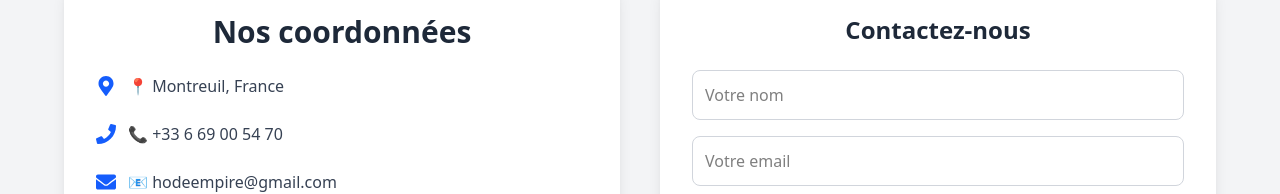
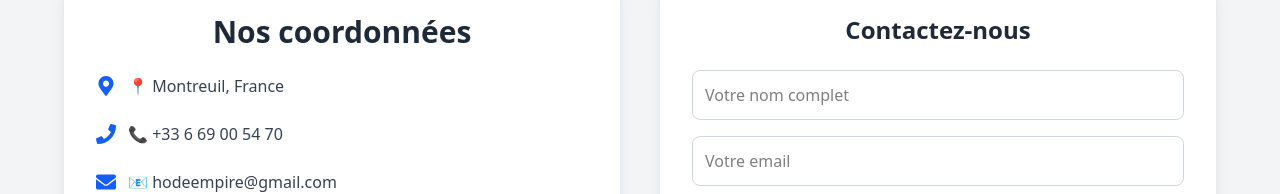
Before and after one commit to JoelGantshua/StruggleDayJourney, a React (Vite) app: page /contact in a window 1280 px wide. Shown: the part 146-340 px from the top of the page. Built offline with nearby package versions, Linux system fonts and the light colour scheme.

Commit message:
Contact debug

```diff
--- a/src/pages/Contact.jsx
+++ b/src/pages/Contact.jsx
@@ -49,8 +49,6 @@ export default function Contact() {
               <span>📧 hodeempire@gmail.com</span>
             </div>
           </div>
-
-          {/* Google Map intégrée */}
           <div className="mt-6 rounded-lg overflow-hidden shadow-lg">
             <iframe
               src="https://www.google.com/maps/embed?pb=!1m18!1m12!1m3!1d34558.68120754138!2d2.4078558343136938!3d48.863740810970214!2m3!1f0!2f0!3f0!3m2!1i1024!2i768!4f13.1!3m3!1m2!1s0x47e66d45530eef85%3A0xa3aa7c6db0c45bf0!2s93100%20Montreuil%2C%20France!5e1!3m2!1sfr!2sma!4v1759172472580!5m2!1sfr!2sma"
@@ -73,14 +71,14 @@ export default function Contact() {
           <form ref={form} onSubmit={sendEmail} className="space-y-4">
             <input
               type="text"
-              name="from_name"   // ✅ correspond à {{from_name}} dans ton template
-              placeholder="Votre nom"
+              name="from_name"   // correspond  {{from_name}} dans ton template
+              placeholder="Votre nom complet"
               required
               className="w-full p-3 border border-gray-300 rounded-lg"
             />
             <input
               type="email"
-              name="from_email"   // ✅ correspond à {{from_email}}
+              name="from_email"   // correspond à {{from_email}}
               placeholder="Votre email"
               required
               className="w-full p-3 border border-gray-300 rounded-lg"
@@ -88,7 +86,7 @@ export default function Contact() {
 
             {/* Menu déroulant des services */}
             <select
-              name="from_service"  // ✅ correspond à {{from_service}} (corrigé la faute "serice")
+              name="from_services"  // correspond à {{from_service}}
               required
               className="w-full p-3 border border-gray-300 rounded-lg"
             >
@@ -102,7 +100,7 @@ export default function Contact() {
             </select>
 
             <textarea
-              name="message"   // ✅ correspond à {{message}}
+              name="message"   // à {{message}}
               rows="5"
               placeholder="Votre message"
               required
```
